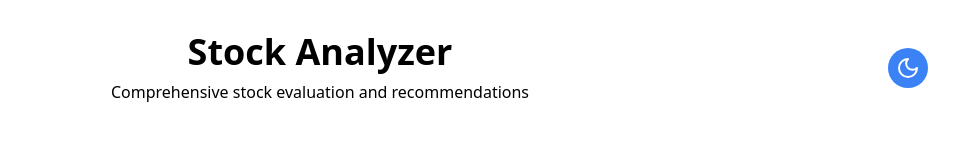
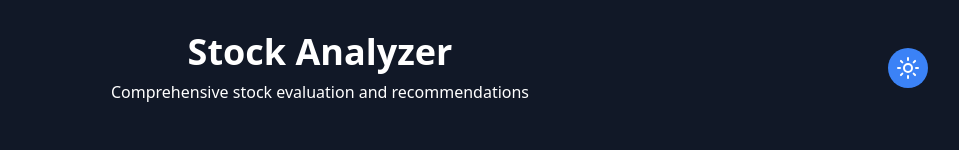
Before and after one commit to TheBest6337/Stock-Analyzing-Tool, a React (Vite) app in the folder app/: page / in a window 1280 px wide. Shown: the top 150 px of the page, without its empty margins (320-1279 px from the left). Built offline with nearby package versions, Linux system fonts and the light colour scheme; no server answers.

Commit message:
Set dark mode as default

```diff
--- a/app/src/App.tsx
+++ b/app/src/App.tsx
@@ -10,7 +10,7 @@ import { Sun, Moon } from 'lucide-react';
 
 function App() {
   const [selectedStock, setSelectedStock] = useState<StockData | null>(null);
-  const [isDarkMode, setIsDarkMode] = useState(false);
+  const [isDarkMode, setIsDarkMode] = useState(true); // Set dark mode as default
 
   const toggleDarkMode = () => {
     setIsDarkMode(!isDarkMode);
```
